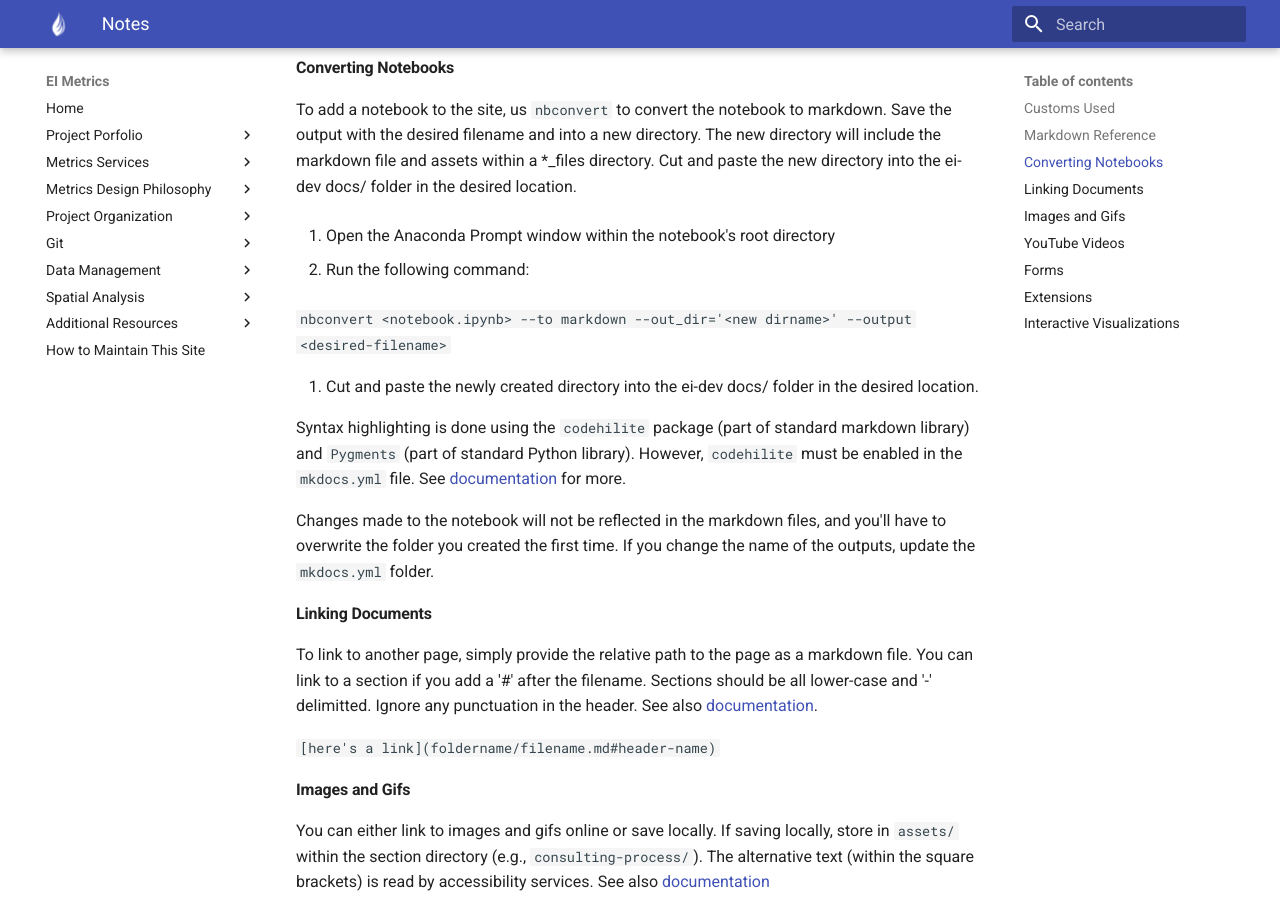
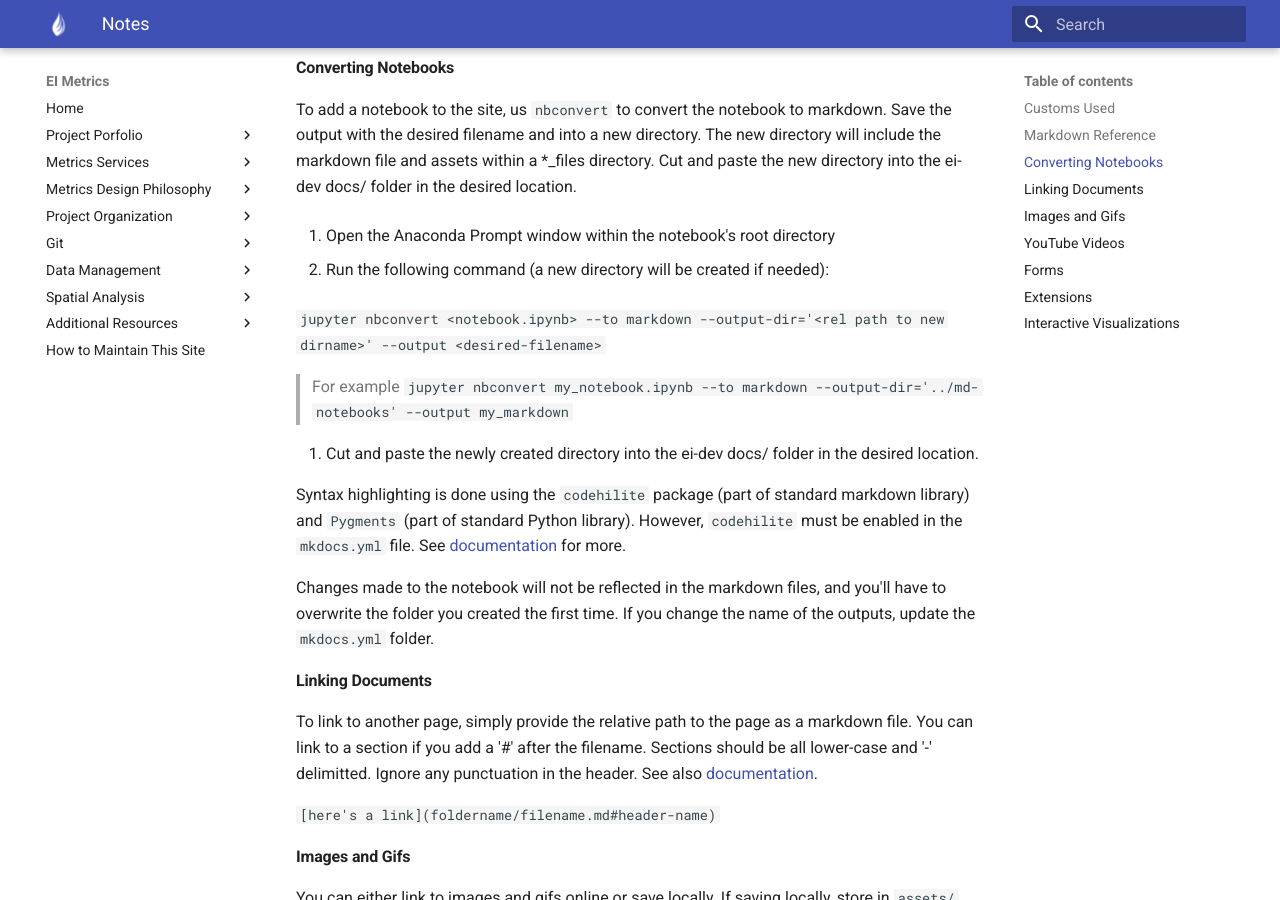
Before and after one commit to eriktuck/ei-dev, an MkDocs documentation site: the page built from docs/notes.md, in a window 1280 px wide and 900 px high, scrolled down 374 px. Built offline with MkDocs 1.6.1 and Material for MkDocs 9.7.7, drawn with Linux system fonts in a browser that asks for light colours.

Commit message:
Correct command line statement for converting notebooks

```diff
--- a/docs/notes.md
+++ b/docs/notes.md
@@ -18,9 +18,11 @@ To add a notebook to the site, us `nbconvert` to convert the notebook to markdow
 
 1. Open the Anaconda Prompt window within the notebook's root directory
 
-2. Run the following command:
+2. Run the following command (a new directory will be created if needed):
 
-   `nbconvert <notebook.ipynb> --to markdown --out_dir='<new dirname>' --output <desired-filename>`
+   `jupyter nbconvert <notebook.ipynb> --to markdown --output-dir='<rel path to new dirname>' --output <desired-filename>`
+
+   > For example `jupyter nbconvert my_notebook.ipynb --to markdown --output-dir='../md-notebooks' --output my_markdown`
 
 3. Cut and paste the newly created directory into the ei-dev docs/ folder in the desired location.
 
```
